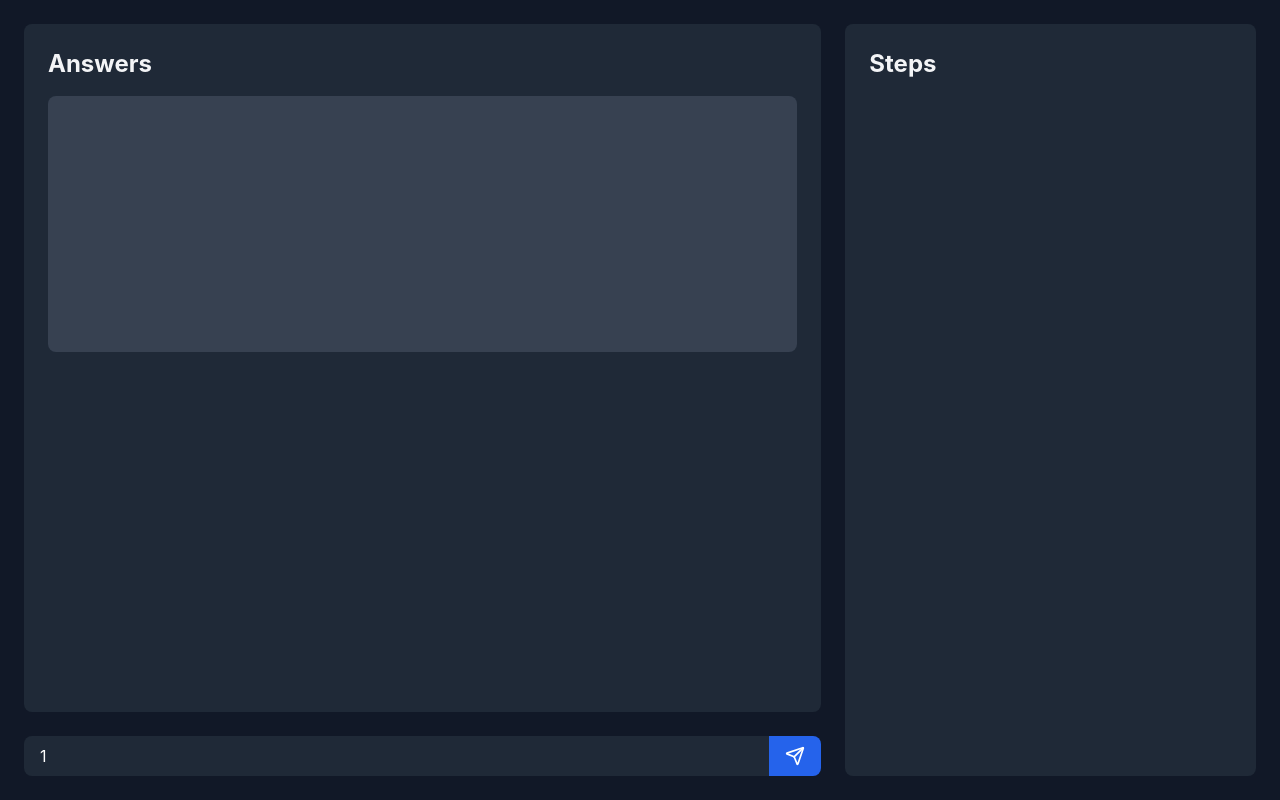
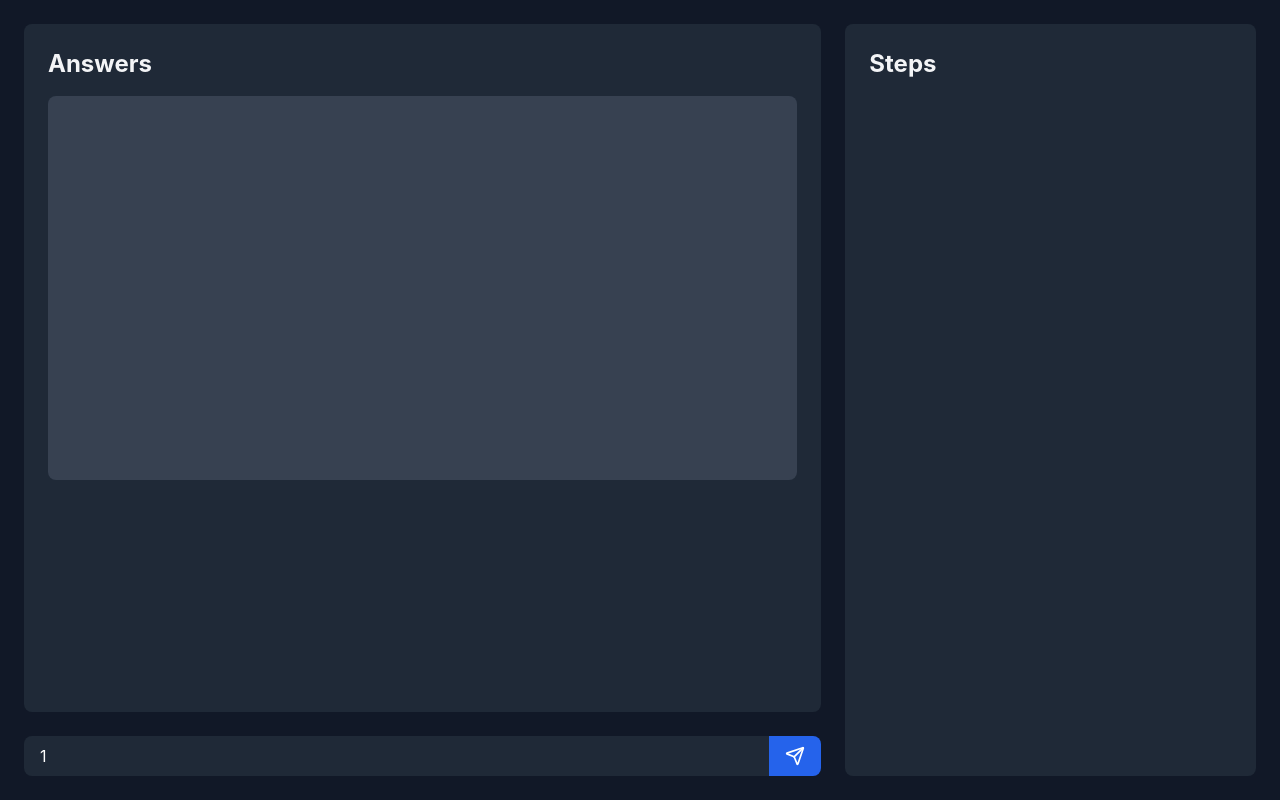
Before and after one commit to JarettForzano/janked-preplex, a React (Create React App) app: page /search/1 in a window 1280 px wide. Built offline with nearby package versions, Linux system fonts and the light colour scheme.

Commit message:
style adjustments

```diff
--- a/src/components/display.tsx
+++ b/src/components/display.tsx
@@ -28,6 +28,7 @@ export default function Display() {
     // Push new query and answer to the state
     setAnswers(prev => [...prev, { query: displayedQuery, answer: response }]);
 
+    // eslint-disable-next-line
     for (let char of response) {
       await new Promise(resolve => setTimeout(resolve, 50))
     }
@@ -38,7 +39,7 @@ export default function Display() {
       <div className="flex-1 flex flex-col mr-6">
         <div className="bg-gray-800 rounded-lg p-6 mb-6 flex-grow">
           <h2 className="text-2xl font-bold mb-4">Answers</h2>
-          <div className="bg-gray-700 rounded-lg p-4 h-64 overflow-auto">
+          <div className="bg-gray-700 rounded-lg p-4 flex-grow overflow-y-auto h-96">
             {answers.map((item, index) => (
               <div key={index}>
                 <div className="font-bold">{item.query}</div>
```
